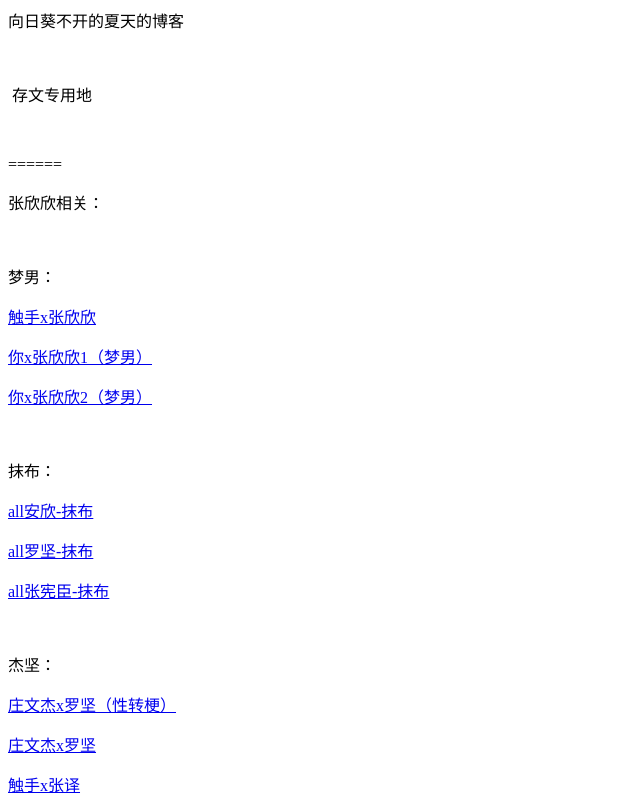
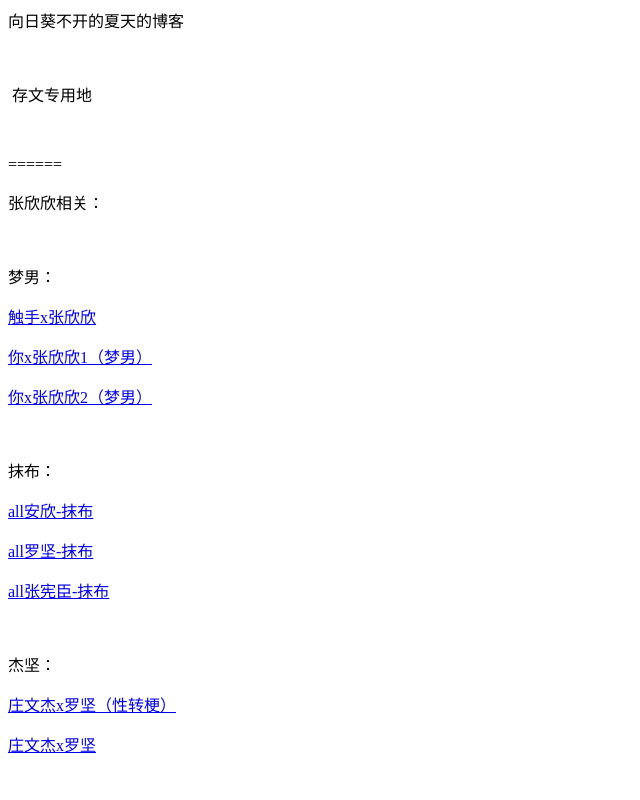
Before and after one commit to juyuanjiang/juyuanblog, a plain HTML site: page index.html in a window 1280 px wide. Shown: the top 800 px of the page, without its empty margins (0-640 px from the left). Drawn offline with Linux system fonts and the light colour scheme.

Commit message:
Update index.html

```diff
--- a/index.html
+++ b/index.html
@@ -21,7 +21,6 @@
 <p>杰坚：</p>
 <p> <a href=" https://juyuanjiang.github.io/jiejianwansheng/">庄文杰x罗坚（性转梗）</a>    </p>
 <p> <a href="https://juyuanjiang.github.io/jiejiananshi/">庄文杰x罗坚</a>    </p>
-<p> <a href="https://juyuanjiang.github.io/chushouyi/">触手x张译</a>    </p>
 
 <p> </p>
 <p> <a href="https://juyuanjiang.github.io/miaomiaozhangyi/">欣欣猫吃鱼（小游戏）</a>    </p>
```
